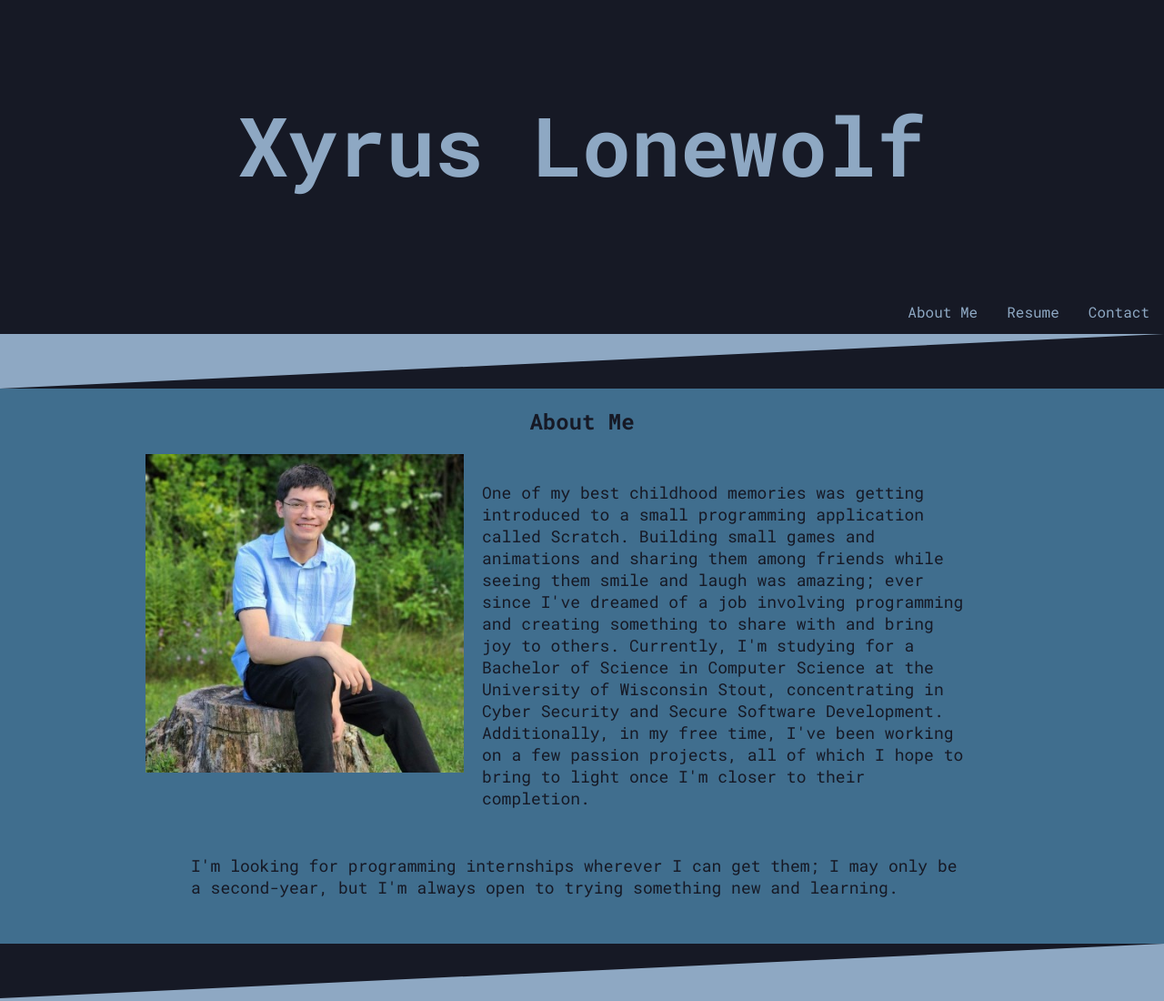
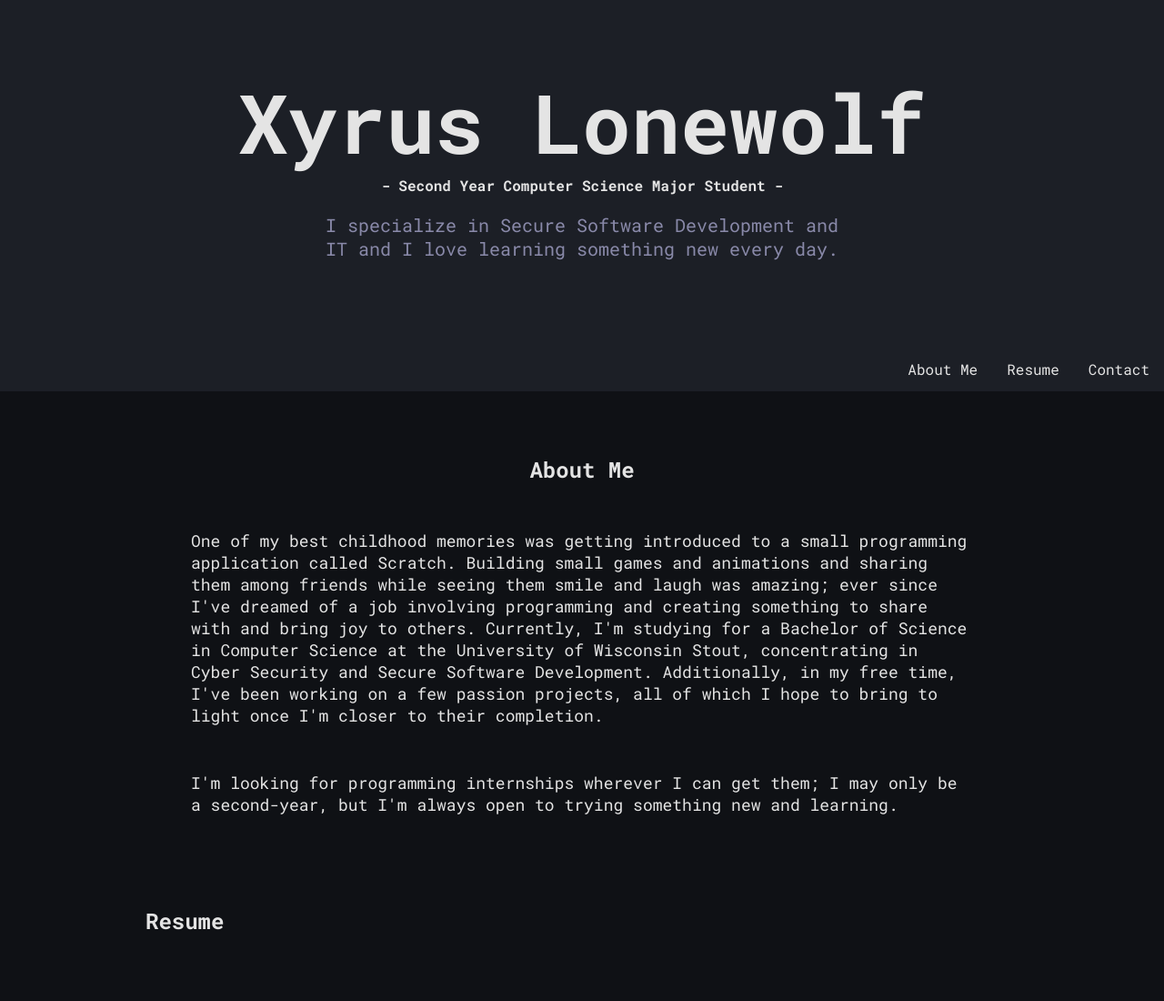
Before and after one commit to x-lone/x-lone.github.io, a plain HTML site: page index.html in a window 1280 px wide. Shown: the top 1100 px of the page at 91% size. Drawn offline with Linux system fonts and the light colour scheme.

Commit message:
Changed colors sitewide, hid profile picture, and removed the triangles.

```diff
--- a/index.html
+++ b/index.html
@@ -11,6 +11,11 @@
     <body>
         <header>
             <h1>Xyrus Lonewolf</h1>
+            <h2>- Second Year Computer Science Major Student -</h2>
+
+            <!-- <img src="media/profile.png" alt="Photo of Xyrus Lonewolf"> -->
+
+            <p>I specialize in Secure Software Development and IT and I love learning something new every day.</p>
         </header>
 
         <ul>
@@ -19,22 +24,18 @@
             <li><a href="#profile">About Me</a></li>
         </ul>
 
-        <main id="profile">
-            <div class="toptriangle"></div>
-            <div class="profile">
-                <article>
+        <main>
+            <article class="profile">
                 <h2>About Me</h2>
-                    <img src="media/profile.png" alt="Photo of Xyrus Lonewolf">
+
                 <p>
-                        One of my best childhood memories was getting introduced to a small programming application called Scratch. Building small games and animations and sharing them among friends while seeing them smile and laugh was amazing; ever since I've dreamed of a job involving programming and creating something to share with and bring joy to others.
-                        Currently, I'm studying for a Bachelor of Science in Computer Science at the University of Wisconsin Stout, concentrating in Cyber Security and Secure Software Development. Additionally, in my free time, I've been working on a few passion projects, all of which I hope to bring to light once I'm closer to their completion.
+                    One of my best childhood memories was getting introduced to a small programming application called Scratch. Building small games and animations and sharing them among friends while seeing them smile and laugh was amazing; ever since I've dreamed of a job involving programming and creating something to share with and bring joy to others. Currently, I'm studying for a Bachelor of Science in Computer Science at the University of Wisconsin Stout, concentrating in Cyber Security and Secure Software Development. Additionally, in my free time, I've been working on a few passion projects, all of which I hope to bring to light once I'm closer to their completion.
                 </p>
                 <p>
                     I'm looking for programming internships wherever I can get them; I may only be a second-year, but I'm always open to trying something new and learning.
                 </p>
+
             </article>
-            </div>
-            <div class="bottomtriangle"></div>
 
             <article class="resume" id="resume">
                 <h2>Resume</h2>
--- a/styles/style.css
+++ b/styles/style.css
@@ -12,16 +12,38 @@
 
 body {
     font-family: "Roboto Mono", monospace;
-    background-color: rgb(142, 168, 195);
-    color: rgb(22, 25, 37);
+    background-color: rgb(15, 17, 21);
+    color: rgb(228, 228, 228);
 }
 
 header {
-    padding: 100px;
-    background-color: rgb(22, 25, 37);
+    padding: 75px;
+    background-color: rgb(28, 31, 38);
     text-align: center;
-    color: rgb(142, 168, 195);
-    font-size: 45px;
+}
+
+header h1 {
+    font-size: 90px;
+}
+
+header h2 {
+    font-size: 16px;
+    margin-bottom: 20px;
+}
+
+header img {
+    width: 20%;
+    border-radius: 50%;
+    max-width: 350px;
+    float: left;
+    margin: 20px 20px 20px 0px;
+}
+
+header p {
+    color: rgb(137, 137, 169);
+    margin: 20px auto;
+    width: 50%;
+    font-size: 20px;
 }
 
 ul {
@@ -29,7 +51,7 @@ ul {
     margin: 0;
     padding: 0;
     overflow: hidden;
-    background-color: rgb(22, 25, 37);
+    background-color: rgb(28, 31, 38);
 
     position: sticky;
     top: 0;
@@ -42,14 +64,14 @@ li {
 
 li a {
     display: block;
-    color: rgb(142, 168, 195);
+    color: rgb(228, 228, 228);
     text-align: center;
     padding: 14px 16px;
     text-decoration: none;
 }
 
 li a:hover {
-    background-color: #111;
+    background-color: rgb(15, 17, 21);
 }
 
 #profile, #resume {
@@ -59,35 +81,7 @@ li a:hover {
 article {
     margin: 20px auto;
     width: 75%;
-}
-
-.toptriangle, .bottomtriangle {
-    width: 100%;
-    height: 60px;
-    background-color: rgb(22, 25, 37);
-}
-
-.toptriangle {
-    clip-path: polygon(100% 100%, 100% 0%, 0% 100%);
-}
-
-.bottomtriangle {
-    clip-path: polygon(0% 0%, 100% 0%, 0% 100%);
-}
-
-div {
-    overflow: hidden;
-}
-
-.profile {
-    background-color: rgb(64, 110, 142);
-}
-
-.profile img {
-    width: 100%;
-    max-width: 350px;
-    float: left;
-    margin: 20px 20px 20px 0px;
+    padding-top: 50px;
 }
 
 .profile h2 {
@@ -107,8 +101,7 @@ div {
 
 footer {
     padding: 20px;
-    background-color: rgb(22, 25, 37);
-    color: rgb(142, 168, 195);
+    background-color: rgb(28, 31, 38);
     text-align: center;
 }
 
```
Lines whose indentation alone changed are shown as unchanged.
